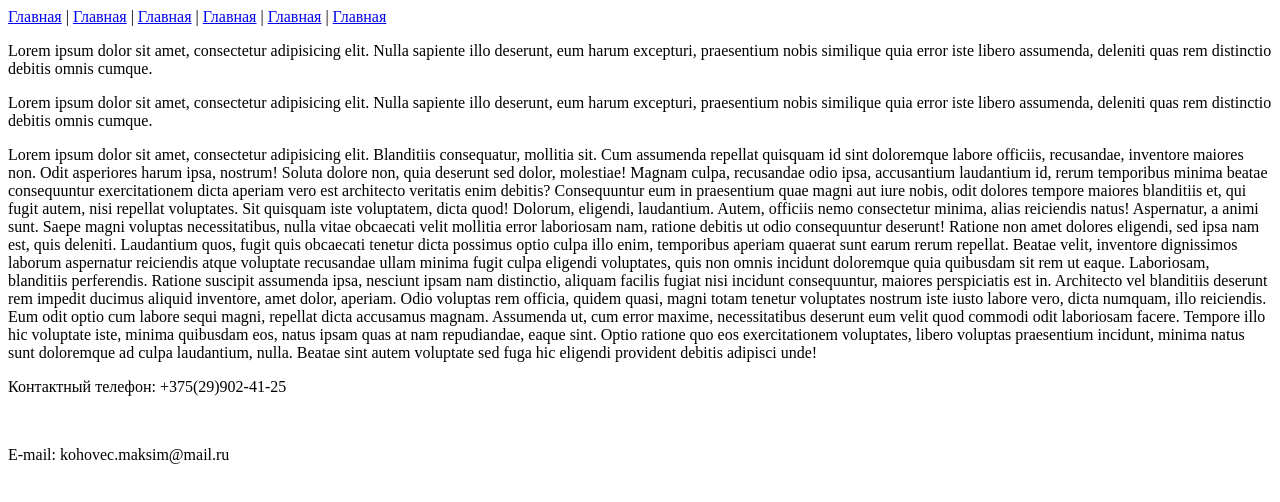
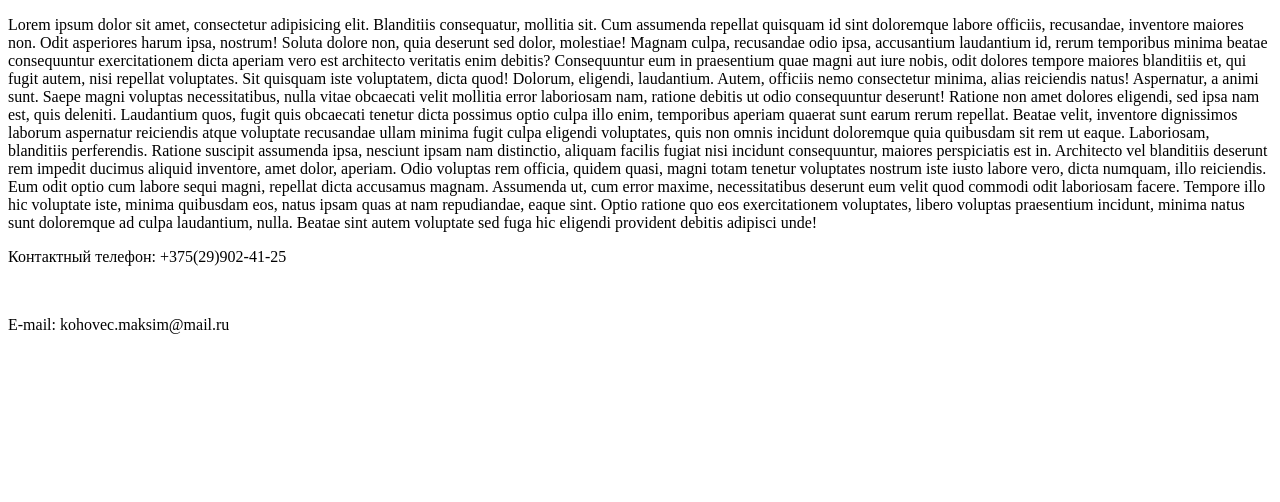
Before and after one commit to KakhavetsMaksim/pinsk.github.io, a plain HTML site: page index.html in a window 1280 px wide. Drawn offline with Linux system fonts and the light colour scheme.

Commit message:
Update index.html

```diff
--- a/index.html
+++ b/index.html
@@ -9,20 +9,7 @@
  	<header>
 
  	</header>
-	<nav class="up">
- 		 <a href="/">Главная</a> |
- 		 <a href="/">Главная</a> |
- 		 <a href="/">Главная</a> |
- 		 <a href="/">Главная</a> |
- 		 <a href="/">Главная</a> |
- 		 <a href="/">Главная</a>
-	</nav>
-	<nav class="left">
-		<p>Lorem ipsum dolor sit amet, consectetur adipisicing elit. Nulla sapiente illo deserunt, eum harum excepturi, praesentium nobis similique quia error iste libero assumenda, deleniti quas rem distinctio debitis omnis cumque.</p>
-	</nav>
-	<nav class="right">
-		<p>Lorem ipsum dolor sit amet, consectetur adipisicing elit. Nulla sapiente illo deserunt, eum harum excepturi, praesentium nobis similique quia error iste libero assumenda, deleniti quas rem distinctio debitis omnis cumque.</p>
-	</nav>
+
 	<main>
 		<section>
 			<p>
@@ -39,7 +26,6 @@
 			</p>
 		</section>
 	</main>
-
  	<footer>
  		<p>Контактный телефон: +375(29)902-41-25</p><br/>
  		<p>E-mail: kohovec.maksim@mail.ru</p>
```
